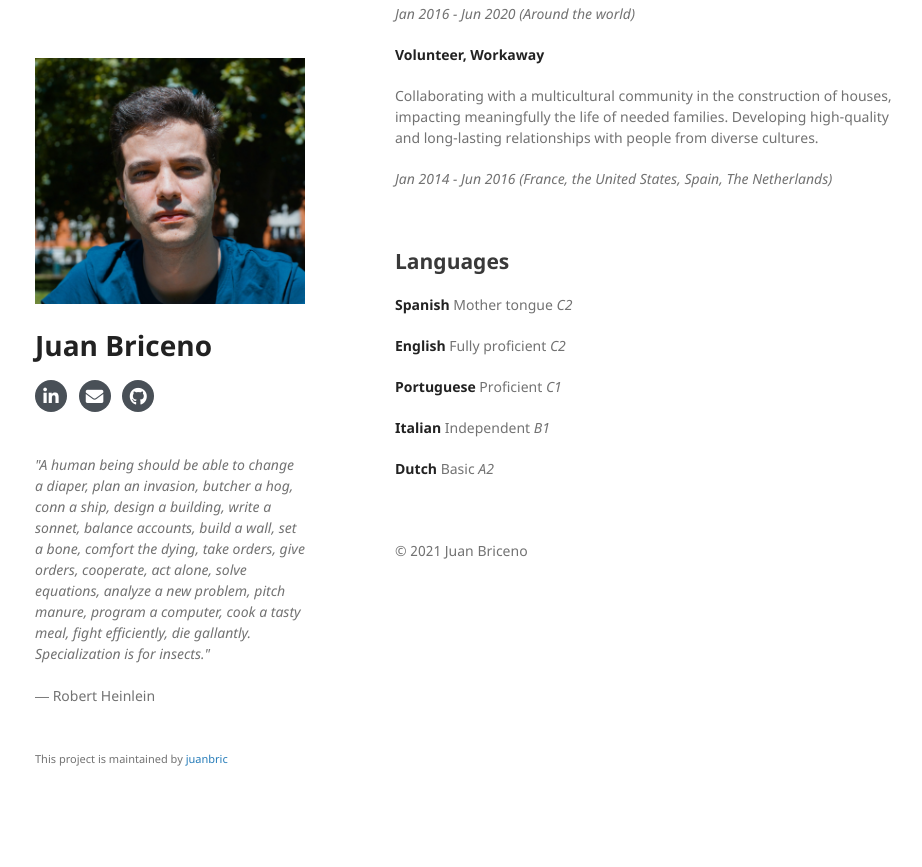
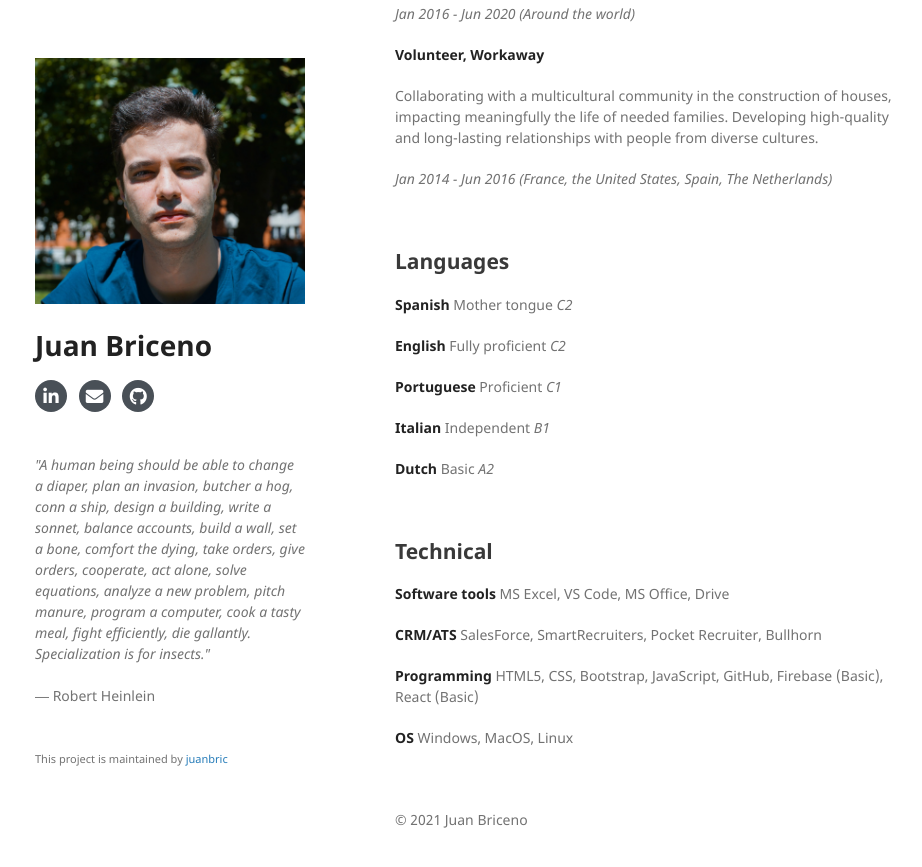
Before and after one commit to juanbric/homepage, a Jekyll site: the page built from index.md, in a window 1280 px wide and 900 px high, scrolled down 2626 px. Shown: the top 867 px of the window, without its empty margins (175-1097 px from the left). Built offline with Jekyll 4.4.1, drawn with Linux system fonts in a browser that asks for light colours; nearby versions of some CDN libraries; our own code applies the rules of GitHub Pages for plain Markdown files; a style sheet for code colours, icons or effects is not loaded.

Commit message:
Update index.md

```diff
--- a/index.md
+++ b/index.md
@@ -109,4 +109,16 @@ _Jan 2014 - Jun 2016 (France, the United States, Spain, The Netherlands)_
 
 <br/>
 
+## Technical
+
+**Software tools** MS Excel, VS Code, MS Office, Drive
+
+**CRM/ATS** SalesForce, SmartRecruiters, Pocket Recruiter, Bullhorn
+
+**Programming** HTML5, CSS, Bootstrap, JavaScript, GitHub, Firebase (Basic), React (Basic)
+
+**OS** Windows, MacOS, Linux
+
+<br/>
+
 © 2021 Juan Briceno
```
